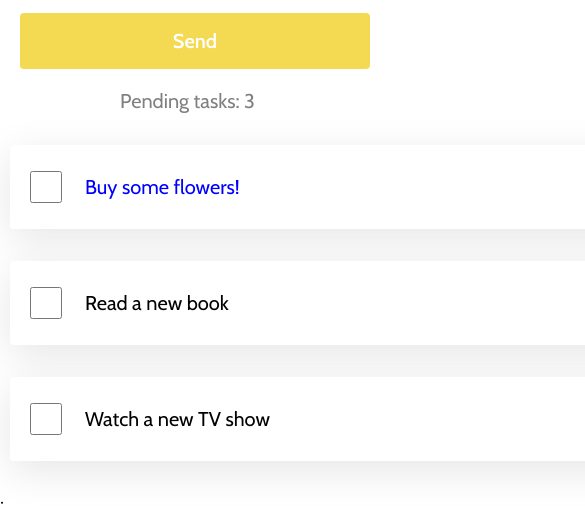
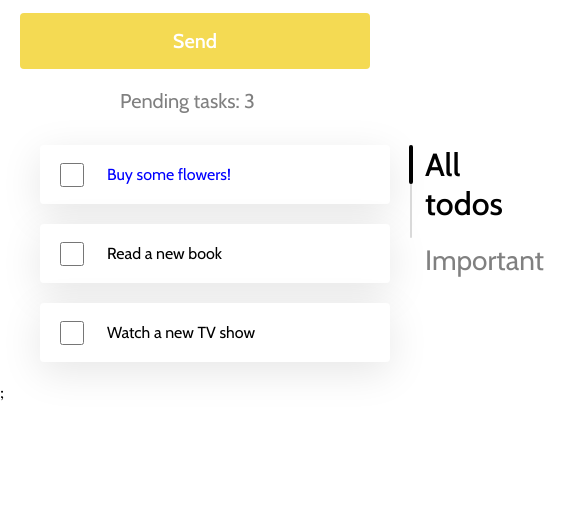
Before and after one commit to eugeneqg/to_do_app, a React app: page / in a window 390 px wide. Shown: the part 483-989 px from the top of the page, 585 px wide, since content can reach past the window. Built offline with nearby package versions, Linux system fonts and the light colour scheme.

Commit message:
added mobile version

```diff
--- a/src/components/postItem/postItem.css
+++ b/src/components/postItem/postItem.css
@@ -5,7 +5,7 @@
     width: 700px;
     background-color: white;
     margin-bottom: 32px;
-    margin-left: -30px;
+    margin-left: 100px;
 
     border-radius:4px;
 
@@ -39,3 +39,56 @@
 
 
 }
+
+@media (max-width: 900px) {
+
+    .post {
+        width: 570px;
+    }
+
+}
+
+@media (max-width: 480px) {
+
+    .post {
+
+        display: flex;
+        /* align-items: center; */
+        width: 100%;
+        min-width: 350px;
+        background-color: white;
+        margin: 0 auto;
+        margin-bottom: 20px;
+        margin-left: 0px;
+
+
+        border-radius:4px;
+
+        box-shadow: 0px 10px 40px rgba(0, 0, 10, 0.1);
+    }
+
+    .post .post-text {
+        display: inline-block;
+        font-family: 'Cabin', sans-serif;
+        font-size: 16px;
+        font-weight: 300;
+
+        padding: 20px 20px;
+    }
+
+    .checkbox {
+        width: 24px ;
+        height: 24px;
+        margin-left: 20px;
+    }
+
+    .deactivated {
+
+        background-color: rgb(238, 236, 236);
+        box-shadow: none;
+        text-decoration: line-through;
+
+
+    }
+
+}
```
